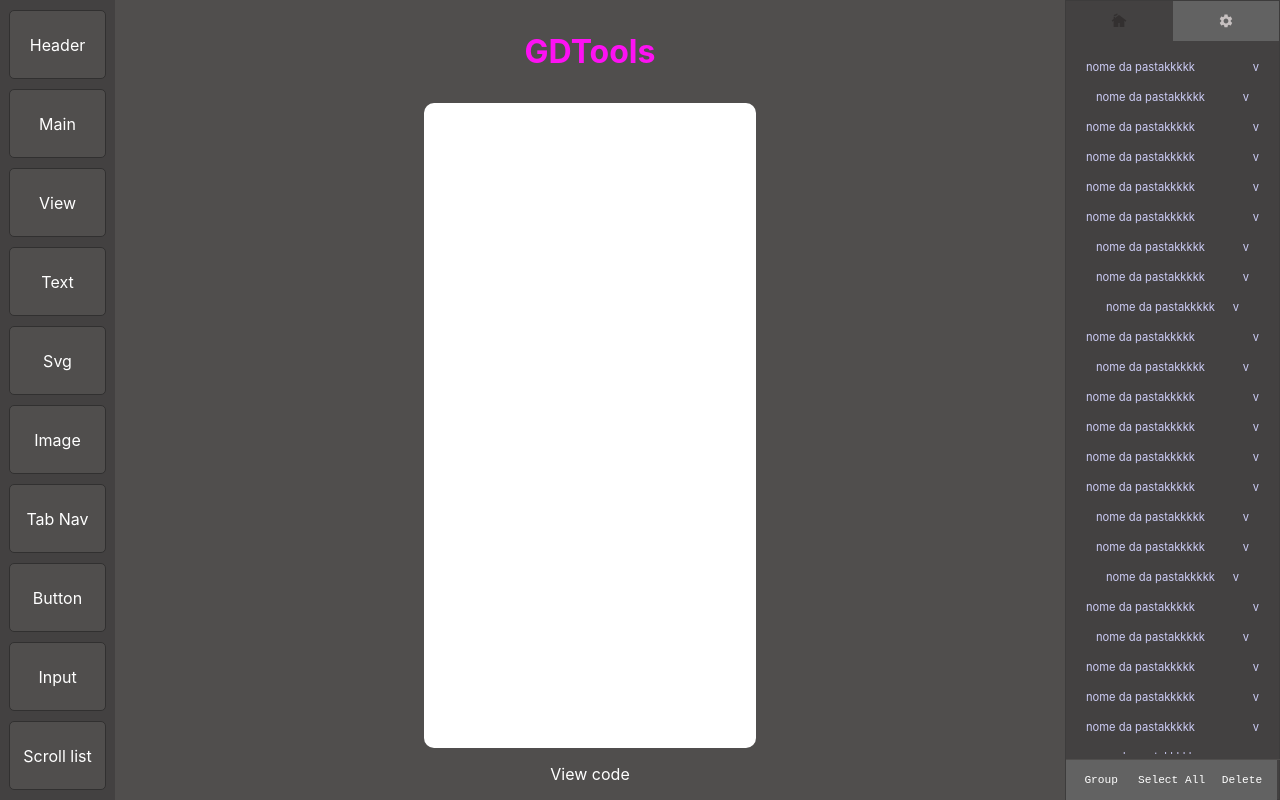
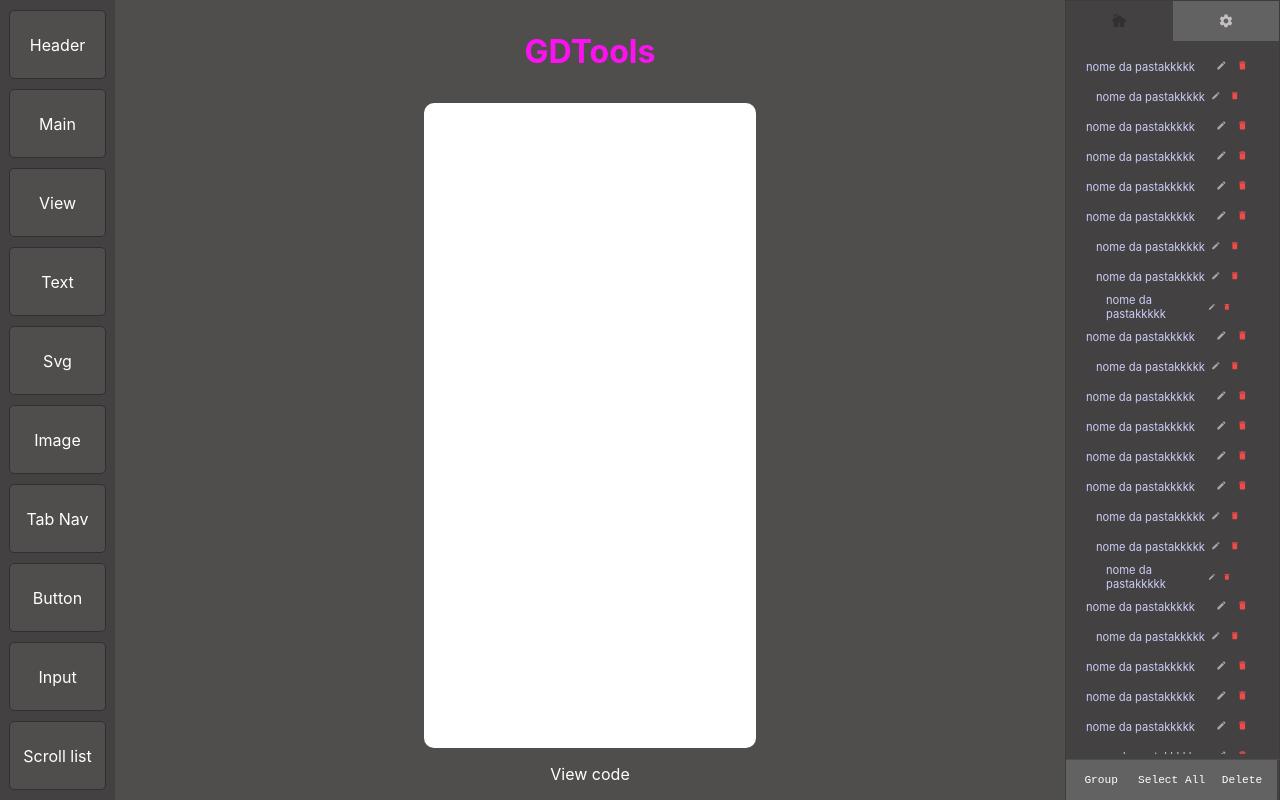
Before and after one commit to GabrielDavid1/GDTools, a Next.js app: page / in a window 1280 px wide. Built offline with nearby package versions, Linux system fonts and the light colour scheme.

Commit message:
actions stilized

```diff
--- a/components/Settings/Tree/ElementList/index.tsx
+++ b/components/Settings/Tree/ElementList/index.tsx
@@ -2,15 +2,40 @@
 import React from 'react';
 
 interface Props {
-    children?: React.ReactNode;
+  children?: React.ReactNode;
 }
 
-export default function ElementList ({ children }:Props){
+export default function ElementList ({
+  children
+}:Props){
  return (
     <div className="element-list">
       <div className="content">
         <p> nome da pastakkkkk </p>
-        <p> v </p>
+        <div className="actions">
+          <a>
+            <svg
+              focusable="false"
+              aria-hidden="true"
+              viewBox="0 0 24 24"
+              data-testid="EditIcon"
+            >
+              <path d="M3 17.25V21h3.75L17.81 9.94l-3.75-3.75L3 17.25zM20.71 7.04c.39-.39.39-1.02 0-1.41l-2.34-2.34a.9959.9959 0 0 0-1.41 0l-1.83 1.83 3.75 3.75 1.83-1.83z">
+              </path>
+            </svg>
+          </a>
+          <a>
+            <svg
+              focusable="false"
+              aria-hidden="true"
+              viewBox="0 0 24 24"
+              data-testid="DeleteIcon"
+            >
+              <path d="M6 19c0 1.1.9 2 2 2h8c1.1 0 2-.9 2-2V7H6v12zM19 4h-3.5l-1-1h-5l-1 1H5v2h14V4z">
+              </path>
+            </svg>
+          </a>
+        </div>
       </div>
       {children}
     </div>
--- a/components/Settings/Tree/index.tsx
+++ b/components/Settings/Tree/index.tsx
@@ -25,12 +25,14 @@ export default function Tree (){
       <ElementList />
       <ElementList />
       <ElementList />
+
       <ElementList>
          <ElementList />
          <ElementList>
            <ElementList />
          </ElementList>
       </ElementList>
+
       <ElementList>
          <ElementList />
       </ElementList>
--- a/styles/globals.scss
+++ b/styles/globals.scss
@@ -172,6 +172,31 @@ body {
             font-size: 0.7rem;
             height: 30px;
             padding: 0px 10px;
+
+            .actions {
+              width: 25%;
+              display: flex;
+              flex-direction: row;
+              justify-content: center;
+              align-items: center;
+
+              a {
+                svg {
+                  width:50%;
+                }
+                svg:nth-child(1) {
+                  cursor: pointer;
+                  fill: #a9a7a7;
+                }
+              }
+
+              a:nth-child(2) {
+                svg {
+                  cursor: pointer;
+                  fill: #ef4b4b;
+                }
+              }
+            }
           }
         }
 
```
